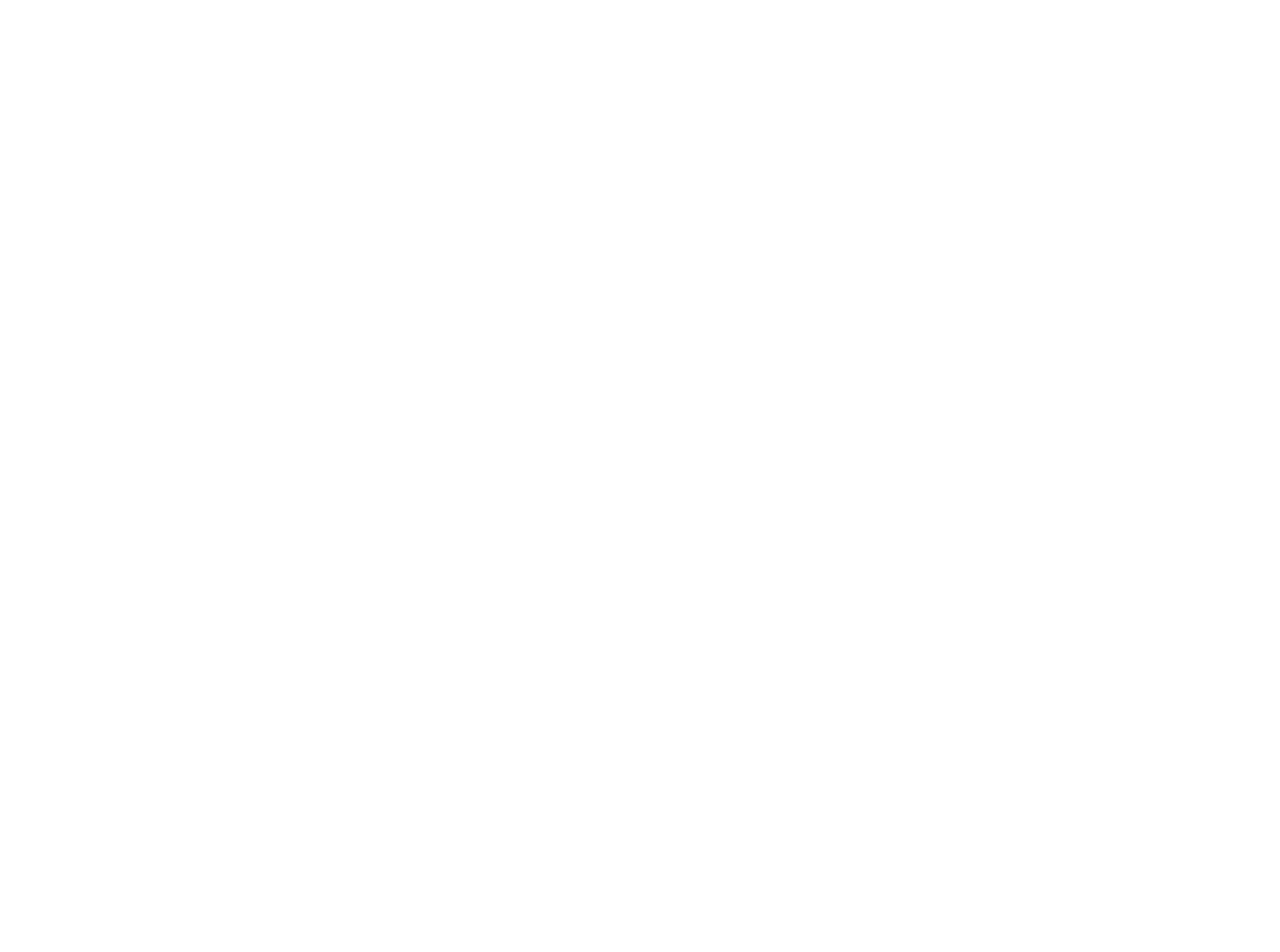
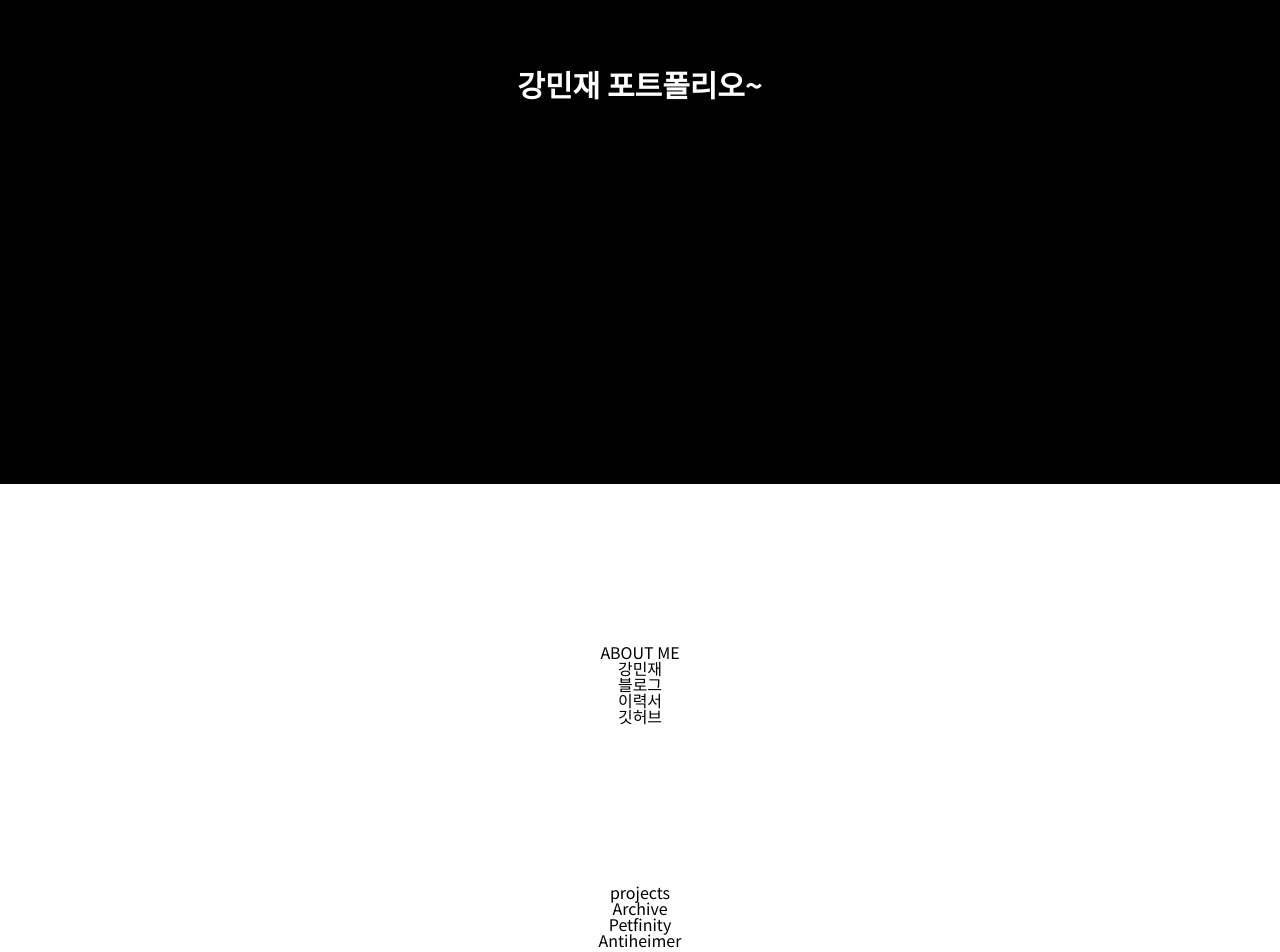
Before and after one commit to minijae011030/Portfolio, a React (Create React App) app: page / in a window 1280 px wide. Shown: the part 316-1268 px from the top of the page. Before the commit the page ends 800 px from the top, so only its background shows below. Built offline with nearby package versions, Linux system fonts and the light colour scheme.

Commit message:
configuring project structures

```diff
--- a/src/Home/Home.jsx
+++ b/src/Home/Home.jsx
@@ -1,7 +1,14 @@
+import Cover from "./component/Cover";
+import Profile from "./component/Profile";
+import Projects from "./component/Projects";
+
 function Home() {
   return (
     <div>
-      <p>home</p>
+      <Cover />
+      <Profile />
+
+      <Projects />
     </div>
   );
 }
--- /dev/null
+++ b/src/Home/component/Cover.jsx
@@ -0,0 +1,11 @@
+import styles from "../styles/Home.module.css";
+
+function Cover() {
+  return (
+    <div className={styles.cover}>
+      <p>강민재 포트폴리오~</p>
+    </div>
+  );
+}
+
+export default Cover;
--- /dev/null
+++ b/src/Home/component/Profile.jsx
@@ -0,0 +1,17 @@
+import styles from "../styles/Home.module.css";
+
+function Profile() {
+  return (
+    <div className={styles.profile}>
+      <p>ABOUT ME</p>
+      <p>강민재</p>
+      <p>{process.env.REACT_APP_PHONE}</p>
+      <p>{process.env.REACT_APP_EMAIL}</p>
+      <a href={process.env.REACT_APP_BLOG}>블로그</a>
+      <a href={process.env.REACT_APP_RESUME}>이력서</a>
+      <a href={process.env.REACT_APP_GITHUB}>깃허브</a>
+    </div>
+  );
+}
+
+export default Profile;
--- /dev/null
+++ b/src/Home/component/Projects.jsx
@@ -0,0 +1,19 @@
+import styles from "../styles/Home.module.css";
+import projects from "../../utils/data/project.json";
+
+function Projects() {
+  return (
+    <div className={styles.projects}>
+      <p>projects</p>
+      {projects.map((project, index) => {
+        return (
+          <div key={index}>
+            <p>{project.project_name}</p>
+          </div>
+        );
+      })}
+    </div>
+  );
+}
+
+export default Projects;
--- /dev/null
+++ b/src/Home/styles/Home.module.css
@@ -0,0 +1,28 @@
+.cover {
+  height: 100vh;
+  background-color: black;
+  display: flex;
+  justify-content: center;
+
+  > p {
+    color: white;
+    margin: auto;
+    font-size: 30px;
+    font-weight: bolder;
+  }
+}
+
+.profile {
+  height: 400px;
+  display: flex;
+  flex-direction: column;
+  justify-content: center;
+  text-align: center;
+}
+
+.projects {
+  display: flex;
+  flex-direction: column;
+  justify-content: center;
+  text-align: center;
+}
--- /dev/null
+++ b/src/utils/data/project.json
@@ -0,0 +1,49 @@
+[
+  {
+    "project_name": "Archive",
+    "project_description": "웹 블로그 개발 프로젝트",
+    "project_duration": "2024.07 - 2024.08 (2개월)",
+    "project_composition": "백엔드 및 서버 개발자 1명, 프론트엔드 개발자 1명",
+    "project_url": "https://blog-ian.com",
+    "github_url": "https://github.com/Dong-Ian/front",
+    "skills": ["HTML", "CSS", "JavaScript", "React"],
+    "main_tasks": [
+      "- React를 활용하여 개인 블로그 개발 프로젝트의 프론트엔드 전반을 담당",
+      "- ReactQuill 라이브러리를 이용한 포스팅 페이지 제작 및 글 작성 기능 구현",
+      "- 서버로부터 데이터를 받아 동적 URL 라우팅을 적용하여 페이지 구성",
+      "- Utterances 라이브러리를 활용한 댓글 기능 구현",
+      "- 사용자 경험을 고려한 회원가입 및 로그인 UI/UX 설계",
+      "- JWT를 활용한 사용자 인증 상태 관리 및 보호된 페이지 접근 제어 기능 구현",
+      "- REST API를 활용하여 사용자 관리, 포스팅 기능 등의 서버 통신 및 에러 핸들링 처리"
+    ]
+  },
+  {
+    "project_name": "Petfinity",
+    "project_description": "반려동물 AI 건강 진단 애플리케이션",
+    "project_duration": "2024.03 - 2024.06 (4개월)",
+    "project_composition": "백엔드 개발자 2명, 프론트엔드 개발자 1명, AI 개발자 1명",
+    "github_url": "https://github.com/Capstone-Petfinity/front-ian",
+    "skills": ["HTML", "CSS", "JavaScript", "ReactNative", "Figma"],
+    "main_tasks": [
+      "- 디바이스 카메라, 갤러리를 통한 사진 및 정보 전송 기능 구현",
+      "- Figma를 활용한 UI/UX 디자인 및 프론트엔드 개발 전담",
+      "- 백엔드 서버와 AI 서버 관리 및 도메인 연결 담당",
+      "- REST API를 이용한 서버와의 데이터 통신 및 에러 처리"
+    ]
+  },
+  {
+    "project_name": "Antiheimer",
+    "project_description": "AI 치매 진단 애플리케이션",
+    "project_duration": "2024.08 - 2024.10 (3개월)",
+    "project_composition": "백엔드 개발자 2명, 프론트엔드 개발자 1명, AI 개발자 1명",
+    "github_url": "https://github.com/AntiHeimer/front-RN",
+    "skills": ["HTML", "CSS", "JavaScript", "ReactNative", "Figma"],
+    "main_tasks": [
+      "- Apple HealthKit 데이터를 가져와 그래프로 시각화하는 기능 구현",
+      "- 현재 위치를 디바이스에서 불러와 지도에 표시하는 기능 개발",
+      "- Figma를 활용한 UI/UX 디자인 및 프론트엔드 개발 전담",
+      "- JWT를 활용한 사용자 인증 관리 및 보안 강화",
+      "- REST API를 이용한 서버와의 데이터 통신 및 에러 처리"
+    ]
+  }
+]
```
